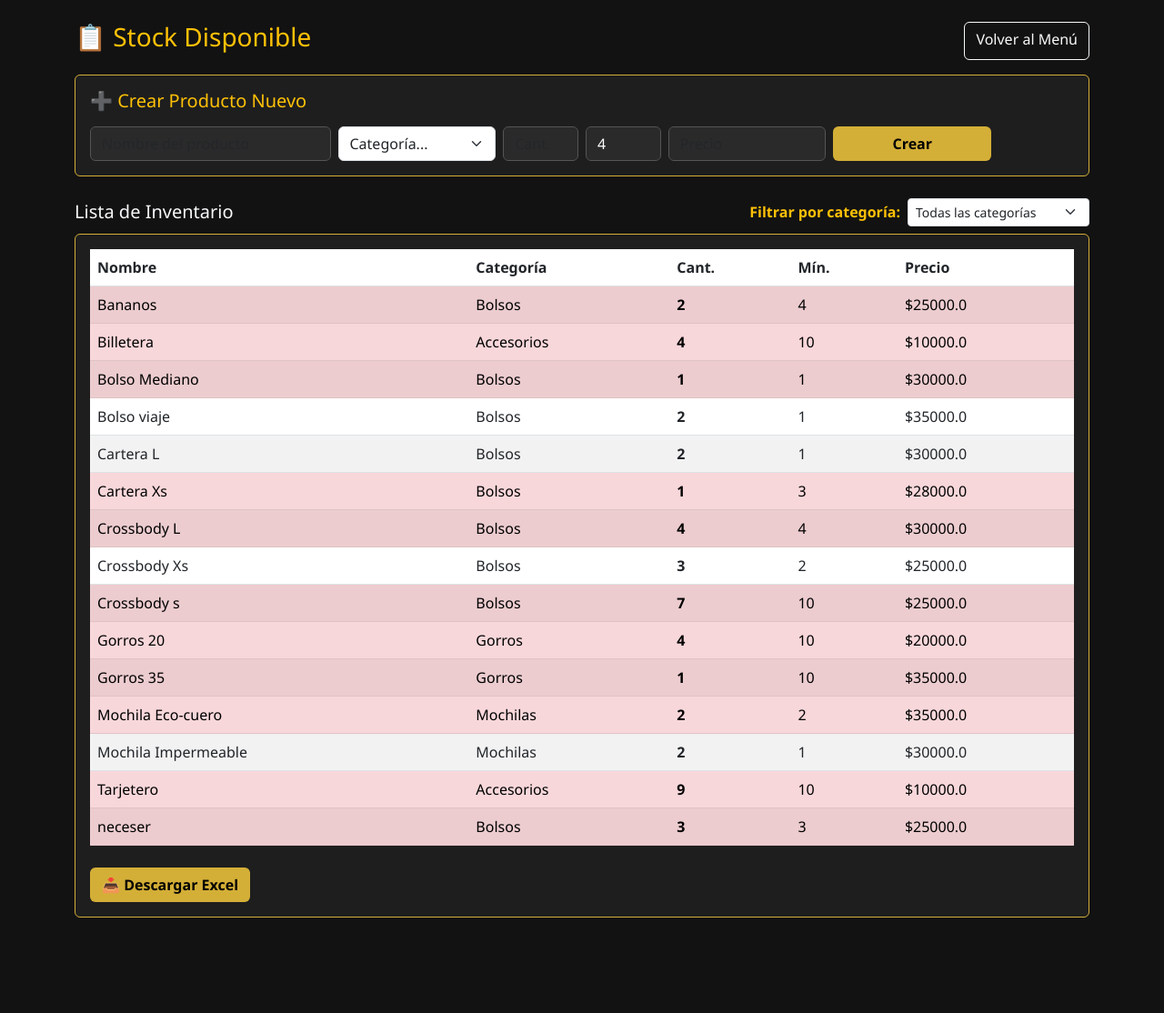
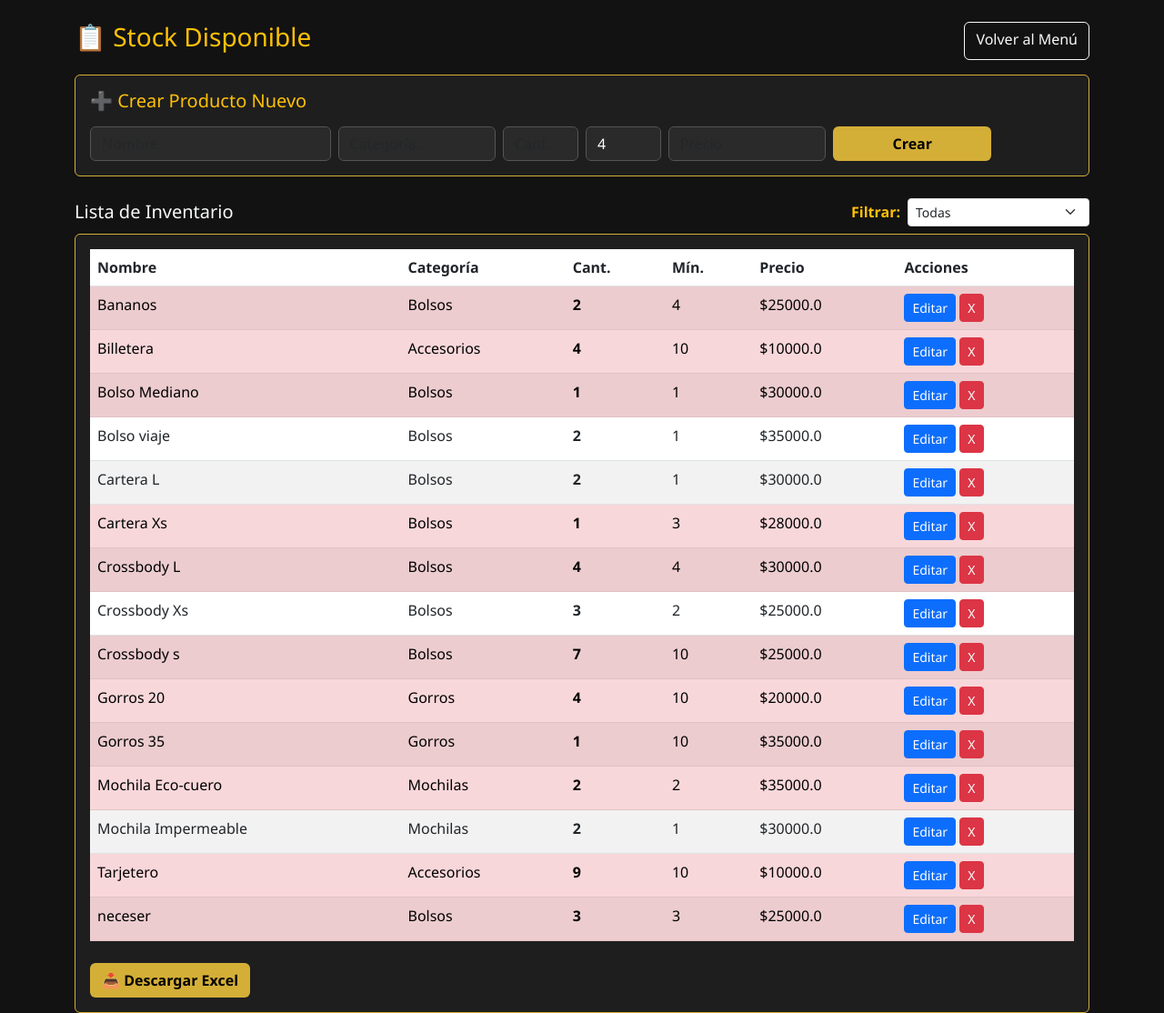
Before and after one commit to Mcnstnzaa/inventario-empresa, a Flask app: page /stock in a window 1280 px wide. Shown: the part 58-1172 px from the top of the page at 91% size. Before the commit the page ends 1067 px from the top, so only its background shows below. Run offline with Flask 3, Linux system fonts and the light colour scheme; a user stored in the database is signed in; data comes from the database, SQL or seed files in the repository.

Commit message:
Update stock.html

```diff
--- a/templates/stock.html
+++ b/templates/stock.html
@@ -9,19 +9,18 @@
     <div class="card-body">
         <h5 class="text-warning mb-3">➕ Crear Producto Nuevo</h5>
         <form method="POST" action="/crear_producto" class="row g-2">
-            <div class="col-md-3"><input type="text" name="nombre" class="form-control" placeholder="Nombre del producto" required></div>
+            <div class="col-md-3"><input type="text" name="nombre" class="form-control" placeholder="Nombre" required></div>
 
-            <!-- AQUI ESTA EL MENU DESPLEGABLE DE CATEGORIAS -->
+            <!-- AQUI PUEDES ESCRIBIR UNA CATEGORIA NUEVA O ELEGIR UNA EXISTENTE -->
             <div class="col-md-2">
-                <select name="categoria" class="form-select" required>
-                    <option value="" disabled selected>Categoría...</option>
-                    <option value="Gorros">Gorros</option>
-                    <option value="Mochilas">Mochilas</option>
-                    <option value="Bolsos">Bolsos</option>
-                    <option value="Accesorios">Accesorios</option>
-                    <option value="Billeteras">Billeteras</option>
-                    <option value="Otros">Otros</option>
-                </select>
+                <input type="text" name="categoria" class="form-control" list="lista-categorias" placeholder="Categoría..." required>
+                <datalist id="lista-categorias">
+                    <option value="Gorros"></option>
+                    <option value="Mochilas"></option>
+                    <option value="Bolsos"></option>
+                    <option value="Accesorios"></option>
+                    <option value="Billeteras"></option>
+                </datalist>
             </div>
 
             <div class="col-md-1"><input type="number" name="cantidad" class="form-control" placeholder="Cant." required></div>
@@ -32,19 +31,17 @@
     </div>
 </div>
 
-<!-- FILTRO DE CATEGORIAS -->
 <div class="d-flex justify-content-between align-items-center mb-2 mt-4">
     <h5 class="text-light mb-0">Lista de Inventario</h5>
     <div class="d-flex align-items-center gap-2">
-        <label class="text-warning fw-bold">Filtrar por categoría:</label>
+        <label class="text-warning fw-bold">Filtrar:</label>
         <select id="filtroCategoria" class="form-select form-select-sm" style="width: 200px;" onchange="filtrarTabla()">
-            <option value="Todas">Todas las categorías</option>
+            <option value="Todas">Todas</option>
             <option value="Gorros">Gorros</option>
             <option value="Mochilas">Mochilas</option>
             <option value="Bolsos">Bolsos</option>
             <option value="Accesorios">Accesorios</option>
             <option value="Billeteras">Billeteras</option>
-            <option value="Otros">Otros</option>
         </select>
     </div>
 </div>
@@ -52,7 +49,7 @@
 <div class="card">
     <div class="card-body">
         <table class="table table-striped table-hover" id="tablaInventario">
-            <thead><tr><th>Nombre</th><th>Categoría</th><th>Cant.</th><th>Mín.</th><th>Precio</th></tr></thead>
+            <thead><tr><th>Nombre</th><th>Categoría</th><th>Cant.</th><th>Mín.</th><th>Precio</th><th>Acciones</th></tr></thead>
             <tbody>
                 {% for p in productos %}
                 <tr class="{% if p['cantidad'] <= p['stock_minimo'] %}table-danger{% endif %}">
@@ -61,6 +58,39 @@
                     <td class="fw-bold">{{ p['cantidad'] }}</td>
                     <td>{{ p['stock_minimo'] }}</td>
                     <td>${{ p['precio'] }}</td>
+                    <td>
+                        <!-- Botón para abrir ventana de editar -->
+                        <button class="btn btn-sm btn-primary" data-bs-toggle="modal" data-bs-target="#editModal{{ p['id'] }}">Editar</button>
+                        <a href="/eliminar_producto/{{ p['id'] }}" class="btn btn-sm btn-danger" onclick="return confirm('¿Eliminar producto?')">X</a>
+
+                        <!-- Ventana flotante de Edición -->
+                        <div class="modal fade" id="editModal{{ p['id'] }}" tabindex="-1">
+                            <div class="modal-dialog">
+                                <div class="modal-content bg-dark text-light border-warning">
+                                    <div class="modal-header border-warning">
+                                        <h5 class="modal-title text-warning">Editar Producto</h5>
+                                        <button type="button" class="btn-close btn-close-white" data-bs-dismiss="modal"></button>
+                                    </div>
+                                    <form method="POST" action="/editar_producto">
+                                        <div class="modal-body">
+                                            <input type="hidden" name="id_producto" value="{{ p['id'] }}">
+                                            <label class="form-label">Nombre</label>
+                                            <input type="text" name="nombre" class="form-control mb-2" value="{{ p['nombre'] }}" required>
+                                            <label class="form-label">Categoría</label>
+                                            <input type="text" name="categoria" class="form-control mb-2" value="{{ p['categoria'] }}" required>
+                                            <label class="form-label">Stock Mínimo</label>
+                                            <input type="number" name="stock_minimo" class="form-control mb-2" value="{{ p['stock_minimo'] }}" required>
+                                            <label class="form-label">Precio</label>
+                                            <input type="number" step="0.01" name="precio" class="form-control mb-2" value="{{ p['precio'] }}" required>
+                                        </div>
+                                        <div class="modal-footer border-warning">
+                                            <button type="submit" class="btn btn-gold">Guardar Cambios</button>
+                                        </div>
+                                    </form>
+                                </div>
+                            </div>
+                        </div>
+                    </td>
                 </tr>
                 {% endfor %}
             </tbody>
@@ -69,7 +99,6 @@
     </div>
 </div>
 
-<!-- SCRIPT PARA EL FILTRO (Javascript) -->
 <script>
 function filtrarTabla() {
     var filtro = document.getElementById("filtroCategoria").value.toLowerCase();
```
